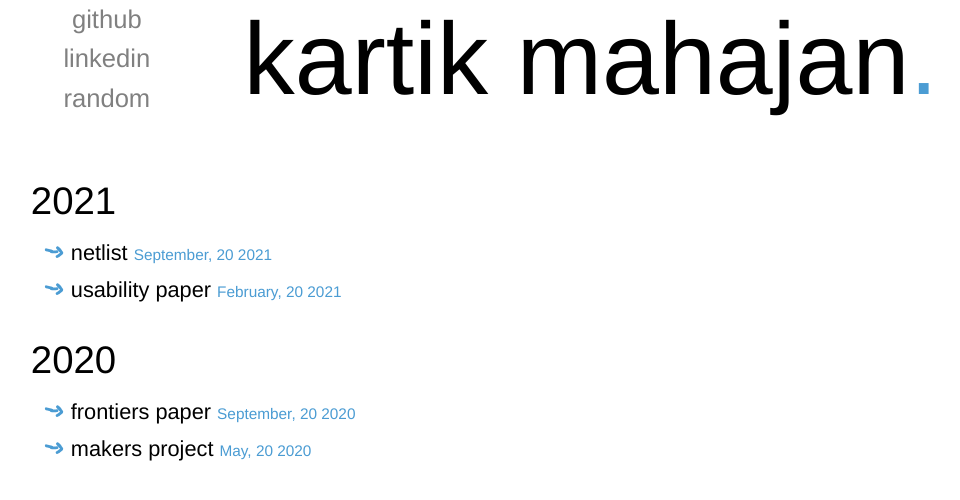
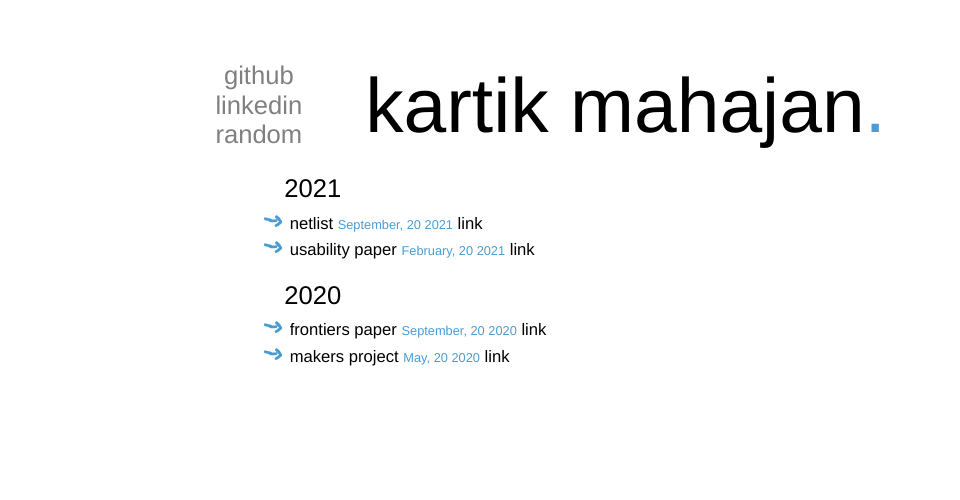
Before and after one commit to KartikM123/kartikdotcom, a React (Create React App) app in the folder website/: page / in a window 1280 px wide. Shown: the top 500 px of the page, without its empty margins (94-1054 px from the left). Built offline with nearby package versions, Linux system fonts and the light colour scheme.

Commit message:
randomly made design a bit tighter

```diff
--- a/website/src/Components/HomePage/YearList.tsx
+++ b/website/src/Components/HomePage/YearList.tsx
@@ -91,7 +91,7 @@ export class YearListComponent extends Component<YearListProps, YearListState>
             var dateSplit = date.split("/");
             var monthToString = this.dateToString(dateSplit[0]);
             var donePrettyDate = monthToString + ", " + dateSplit[1] + " " + dateSplit[2];
-            e.push(<li className="yearTab" key={i.name}>{i.name} <p className="eventDate">{donePrettyDate}</p></li>)
+            e.push(<li className="yearTab" key={i.name}>{i.name} <p className="eventDate">{donePrettyDate}</p> <p> link </p></li>)
         }
         return e;
     }
--- a/website/src/Components/StyleSheets/Title.css
+++ b/website/src/Components/StyleSheets/Title.css
@@ -1,7 +1,9 @@
 
 .title
 {
-    width:90%;
+    width:70%;
+    margin-left: 15%;
+    margin-top: 5%;
     height: fit-content;
     overflow: auto;
     display: flex;
@@ -55,7 +57,7 @@
 .nameWrapper
 {
     flex: 3;
-    font-size: 8vw;
+    font-size: 6vw;
 }
 .fullName
 {
--- a/website/src/Components/StyleSheets/YearList.css
+++ b/website/src/Components/StyleSheets/YearList.css
@@ -1,11 +1,13 @@
 .yearlistmanager
 {
-    margin-top: 5%;
+    margin-top: 2%;
+    margin-left: 20%;
+    width: 60%;
 }
 .yearItem
 {
     margin-left: 5%;
-    font-size: 3vw;
+    font-size: 2vw;
 }
 .yearList
 {
@@ -16,17 +18,18 @@
 .yearName
 {
     font-weight: 500;
+    margin-left:5%;
 }
 .yearTab
 {
     font-weight: lighter;
-    font-size: 1.7vw;
+    font-size: 1.3vw;
     margin-bottom: 1%;
 }
 .eventDate
 {
     color: #4B9CD3;
-    font-size: 1.2vw;
+    font-size: 1vw;
 }
 .eventDate:hover
 {
```
Also changed, not shown: website/src/Components/HomePage/PopUp.tsx (added, +41 -0 lines), website/src/Components/StyleSheets/PopUp.css (added, +14 -0 lines).
